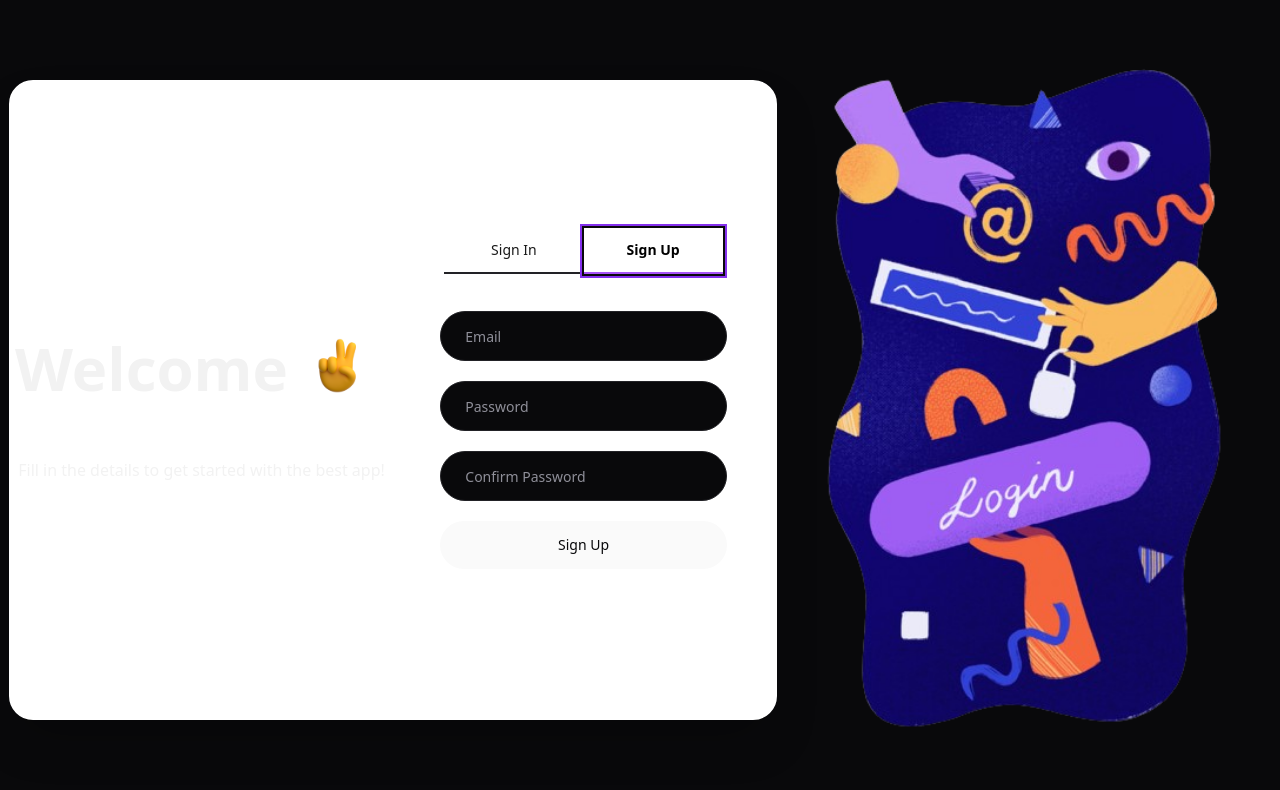
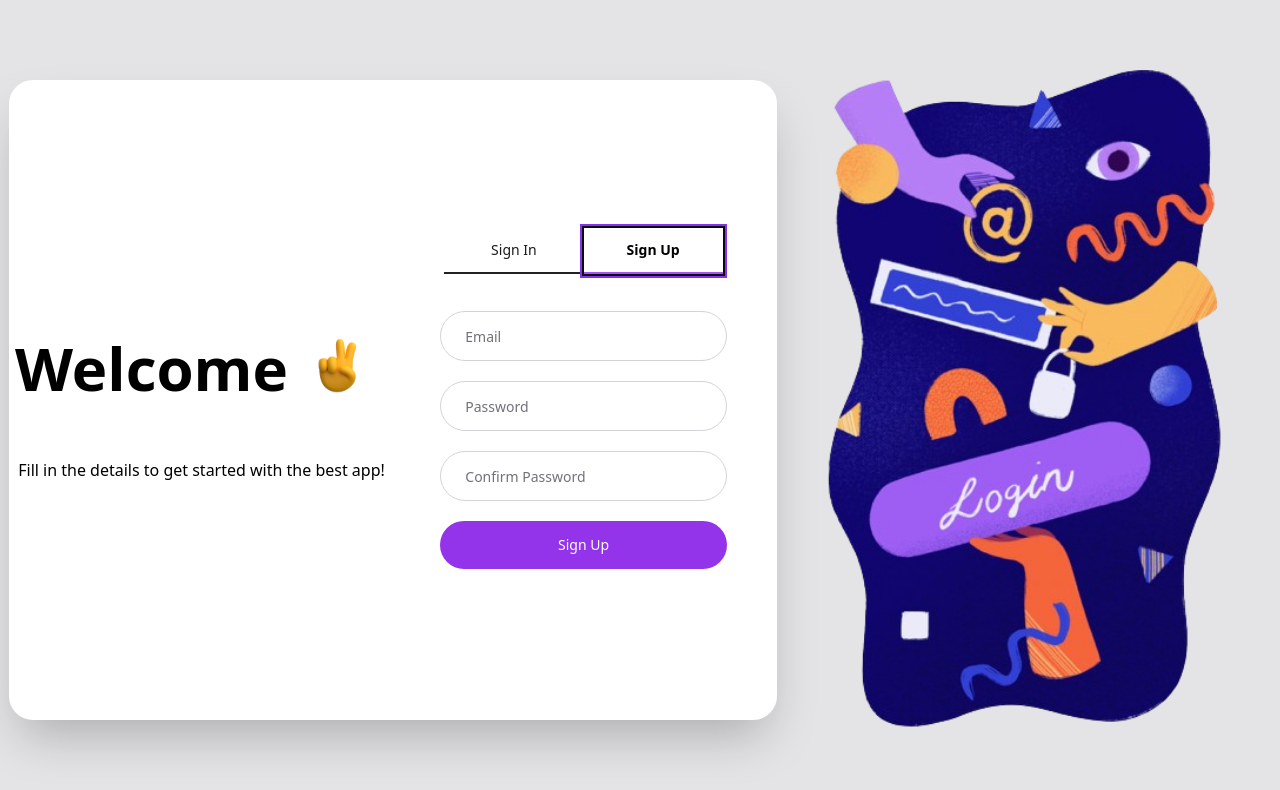
Before and after one commit to NguyenNgoThanhNha/ChitChat, a React (Vite) app in the folder client/: page /auth in a window 1280 px wide. Both pictures are taken after a click on the tab "Sign Up". Shown: the top 790 px of the page. Built offline with nearby package versions, Linux system fonts and the light colour scheme; no server answers.

Commit message:
refactor: improve authentication component by enhancing validation messages and updating UI styles

```diff
--- a/client/src/pages/auth/Auth.jsx
+++ b/client/src/pages/auth/Auth.jsx
@@ -43,7 +43,6 @@ const Auth = () => {
         }
         return true;
     }
-
 
     const validateSignIn = () => {
         const passwordRegex = /^(?=.*[a-z])(?=.*[A-Z])(?=.*\W).{6,}$/;
@@ -106,84 +105,114 @@ const Auth = () => {
         }
     };
 
+    const inputClass =
+        "rounded-full p-6 bg-white text-black border-zinc-300 placeholder:text-zinc-500 focus-visible:ring-purple-500";
+
     return (
-        <div className='h-[100vh] w-[100vw] flex items-center justify-center'>
-            <div className='h-[80vh] w-[80vw] bg-white border-2 border-white text-opacity-90 shadow-2xl md:w-[90vw] lg:w-[70vw] xl:w-[60vw] rounded-3xl grid xl:grid-cols-2'>
-                <div className='flex flex-col gap-10 items-center justify-center'>
-                    <div className='flex items-center justify-center'>
-                        <h1 className='text-5xl font-bold md:text-6xl'>Welcome</h1>
-                        <img src={Victory} alt='Victory Emoji' className='h-[100px]' />
+        <div className="h-[100vh] w-[100vw] flex items-center justify-center bg-[#e4e4e7] [color-scheme:light]">
+            <div className="h-[80vh] w-[80vw] bg-white border-2 border-white text-black shadow-2xl md:w-[90vw] lg:w-[70vw] xl:w-[60vw] rounded-3xl grid xl:grid-cols-2">
+                <div className="flex flex-col gap-10 items-center justify-center">
+                    <div className="flex items-center justify-center">
+                        <h1 className="text-5xl font-bold md:text-6xl">Welcome</h1>
+                        <img src={Victory} alt="Victory Emoji" className="h-[100px]" />
                     </div>
-                    <p className='font-medium text-center'>
-                        Fill in the details to get started with the best app!
-                    </p>
+                    <p className="font-medium text-center">Fill in the details to get started with the best app!</p>
                 </div>
-                <div className='flex items-center justify-center w-full'>
-                    <Tabs className='w-3/4' defaultValue="sign_in">
+                <div className="flex items-center justify-center w-full">
+                    <Tabs className="w-3/4" defaultValue="sign_in">
                         <TabsList className="bg-transparent rounded-none w-full">
-                            <TabsTrigger className="data-[state=active]:bg-transparent text-black text-opacity-90 border-b-2 rounded-none w-full data-[state=active]:text-black data-[state=active]:font-semibold data-[state=active]:border-b-purple-500 p-3 transition-all duration-300" value="sign_in">Sign In</TabsTrigger>
-                            <TabsTrigger className="data-[state=active]:bg-transparent text-black text-opacity-90 border-b-2 rounded-none w-full data-[state=active]:text-black data-[state=active]:font-semibold data-[state=active]:border-b-purple-500 p-3 transition-all duration-300" value="sign_up">Sign Up</TabsTrigger>
+                            <TabsTrigger
+                                className="data-[state=active]:bg-transparent text-black text-opacity-90 border-b-2 rounded-none w-full data-[state=active]:text-black data-[state=active]:font-semibold data-[state=active]:border-b-purple-500 p-3 transition-all duration-300"
+                                value="sign_in"
+                            >
+                                Sign In
+                            </TabsTrigger>
+                            <TabsTrigger
+                                className="data-[state=active]:bg-transparent text-black text-opacity-90 border-b-2 rounded-none w-full data-[state=active]:text-black data-[state=active]:font-semibold data-[state=active]:border-b-purple-500 p-3 transition-all duration-300"
+                                value="sign_up"
+                            >
+                                Sign Up
+                            </TabsTrigger>
                         </TabsList>
                         <TabsContent className="flex flex-col gap-5 mt-8" value="sign_in">
                             <div>
-                                <Input placeholder="Email" type="email" className="rounded-full p-6" value={email} onChange={(e) => setEmail(e.target.value)}
-                                    onKeyDown={(e) => {
-                                        if (e.key === 'Enter') {
-                                            handleSignIn();
-                                        }
-                                    }} />
-                                {signInClicked && !email.length && <span className='text-red-500 ml-2'>Email is required!</span>}
+                                <Input
+                                    placeholder="Email"
+                                    type="email"
+                                    className={inputClass}
+                                    value={email}
+                                    onChange={(e) => setEmail(e.target.value)}
+                                />
+                                {signInClicked && !email.length && <span className="text-red-500 ml-2">Email is required!</span>}
                             </div>
                             <div>
-                                <Input placeholder="Password" type="password" className="rounded-full p-6" value={password} onChange={(e) => setPassword(e.target.value)}
-                                    onKeyDown={(e) => {
-                                        if (e.key === 'Enter') {
-                                            handleSignIn();
-                                        }
-                                    }} />
-                                {signInClicked && !password.length && <span className='text-red-500 ml-2'>Password is required!</span>}
+                                <Input
+                                    placeholder="Password"
+                                    type="password"
+                                    className={inputClass}
+                                    value={password}
+                                    onChange={(e) => setPassword(e.target.value)}
+                                />
+                                {signInClicked && !password.length && <span className="text-red-500 ml-2">Password is required!</span>}
                             </div>
-                            <Button className="rounded-full p-6" onClick={handleSignIn}>Sign In</Button>
+                            <Button
+                                className="rounded-full p-6 bg-purple-600 text-white hover:bg-purple-700"
+                                onClick={handleSignIn}
+                            >
+                                Sign In
+                            </Button>
                         </TabsContent>
                         <TabsContent className="flex flex-col gap-5" value="sign_up">
                             <div>
-                                <Input placeholder="Email" type="email" className="rounded-full p-6" value={email} onChange={(e) => setEmail(e.target.value)}
-                                    onKeyDown={(e) => {
-                                        if (e.key === 'Enter') {
-                                            handleSignUp();
-                                        }
-                                    }} />
-                                {signUpClicked && !email.length && <span className='text-red-500 ml-2'>Email is required!</span>}
+                                <Input
+                                    placeholder="Email"
+                                    type="email"
+                                    className={inputClass}
+                                    value={email}
+                                    onChange={(e) => setEmail(e.target.value)}
+                                />
+                                {signUpClicked && !email.length && <span className="text-red-500 ml-2">Email is required!</span>}
                             </div>
                             <div>
-                                <Input placeholder="Password" type="password" className="rounded-full p-6" value={password} onChange={(e) => setPassword(e.target.value)}
-                                    onKeyDown={(e) => {
-                                        if (e.key === 'Enter') {
-                                            handleSignUp();
-                                        }
-                                    }} />
-                                {signUpClicked && !password.length && <span className='text-red-500 ml-2'>Password is required!</span>}
+                                <Input
+                                    placeholder="Password"
+                                    type="password"
+                                    className={inputClass}
+                                    value={password}
+                                    onChange={(e) => setPassword(e.target.value)}
+                                />
+                                {signUpClicked && !password.length && <span className="text-red-500 ml-2">Password is required!</span>}
                             </div>
                             <div>
-                                <Input placeholder="Confirm Password" type="password" className="rounded-full p-6" value={confirmPassword} onChange={(e) => setconfirmPassword(e.target.value)}
-                                    onKeyDown={(e) => {
-                                        if (e.key === 'Enter') {
-                                            handleSignUp();
-                                        }
-                                    }} />
-                                {signUpClicked && !confirmPassword.length && <span className='text-red-500 ml-2'>Confirm Password is required!</span>}
-                                {signUpClicked && confirmPassword !== password && <span className='text-red-500 ml-2'>Password and Confirm Password must be same</span>}
+                                <Input
+                                    placeholder="Confirm Password"
+                                    type="password"
+                                    className={inputClass}
+                                    value={confirmPassword}
+                                    onChange={(e) => setconfirmPassword(e.target.value)}
+                                />
+                                {signUpClicked && !confirmPassword.length && (
+                                    <span className="text-red-500 ml-2">Confirm Password is required!</span>
+                                )}
+                                {signUpClicked && confirmPassword !== password && (
+                                    <span className="text-red-500 ml-2">Password and Confirm Password must be same</span>
+                                )}
                             </div>
-                            <Button className="rounded-full p-6" onClick={handleSignUp}>Sign Up</Button>
+                            <Button
+                                className="rounded-full p-6 bg-purple-600 text-white hover:bg-purple-700"
+                                onClick={handleSignUp}
+                            >
+                                Sign Up
+                            </Button>
                         </TabsContent>
                     </Tabs>
                 </div>
             </div>
-            <div className='hidden xl:flex justify-center items-center'>
-                <img src={Background} alt='background sign in' className='h-[700px]' />
+            <div className="hidden xl:flex justify-center items-center">
+                <img src={Background} alt="background sign in" className="h-[700px]" />
             </div>
         </div>
-    )
+    );
 }
 
 export default Auth
```
